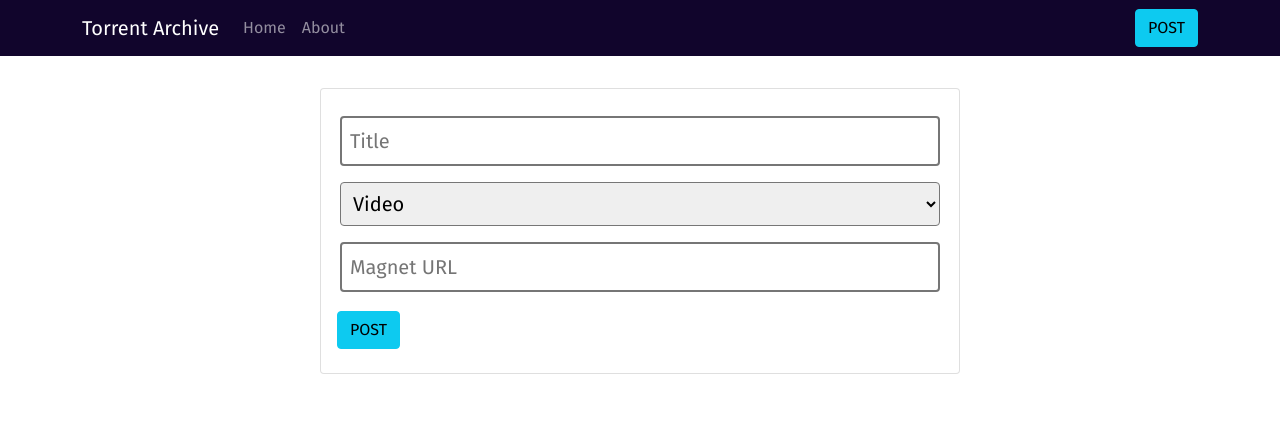
After one commit to Famewix/Torrent-Archive, a Flask app: page /post in a window 1280 px wide. The commit adds this page. Shown: the top 437 px of the page. Run offline with Flask 2, Linux system fonts and the light colour scheme.

Commit message:
Completed post page.

```diff
--- a/website/static/style.css
+++ b/website/static/style.css
@@ -8,3 +8,16 @@
   width: 60px;
   height: 60px;
 }
+
+#post-form {
+  display: flex;
+  flex-direction: column;
+  padding: 3px;
+  font-size: 20px;
+}
+
+.text-input {
+  border-style: solid;
+  /* border-color: black; */
+  border-radius: 4px;
+}
--- a/website/templates/base.html
+++ b/website/templates/base.html
@@ -56,8 +56,14 @@
               <a class="nav-link" href="{{ url_for('views.about') }}">About</a>
             </li>
           </ul>
+					<div class="d-flex">
+						<form action="{{url_for('views.post')}}">
+							<input type="submit" value="POST"  class="btn btn-info"/>
+					</form>
+					</div>
         </div>
       </div>
+			<!-- container div end -->
     </nav>
     <div class="container">{% block body %}{% endblock %}</div>
     <script
--- a/website/templates/index.html
+++ b/website/templates/index.html
@@ -6,7 +6,7 @@
 
 <main class="center">
   <h2>Recent</h2>
-  <hr>
+  <hr />
   {% for post in posts%}
   <div class="card py-2 mb-5" style="width: 50vw">
     <div class="card-body">
--- /dev/null
+++ b/website/templates/post.html
@@ -0,0 +1,38 @@
+{% extends "base.html" %} {% block head %}
+
+<title>Personal Torrent Archive - post</title>
+{% endblock head %} {% block body %}
+
+<section class="center p-3">
+  <div class="card py-2 mb-5" style="width: 50vw">
+    <div class="card-body">
+      <form>
+        <div id="post-form">
+          <input
+            type="text"
+            name="title"
+            placeholder="Title"
+            class="mb-3 p-2 text-input"
+          />
+          <select class="mb-3 p-2 text-input">
+            <option selected>Video</option>
+            <option value="1">Games</option>
+            <option value="2">Application</option>
+            <option value="3">Other</option>
+            <option value="4">Porn</option>
+            <option value="5">Audio</option>
+          </select>
+          <input
+            type="text"
+            name="magnet"
+            placeholder="Magnet URL"
+            class="mb-3 p-2 text-input"
+          />
+        </div>
+        <button class="btn btn-info">POST</button>
+      </form>
+    </div>
+  </div>
+</section>
+
+{% endblock body %}
--- a/website/views.py
+++ b/website/views.py
@@ -47,3 +47,8 @@ def home():
 @views.route("/about")
 def about():
     return render_template("about.html")
+
+
+@views.route("/post", methods=['GET','POST'])
+def post():
+    return render_template("post.html")
```
